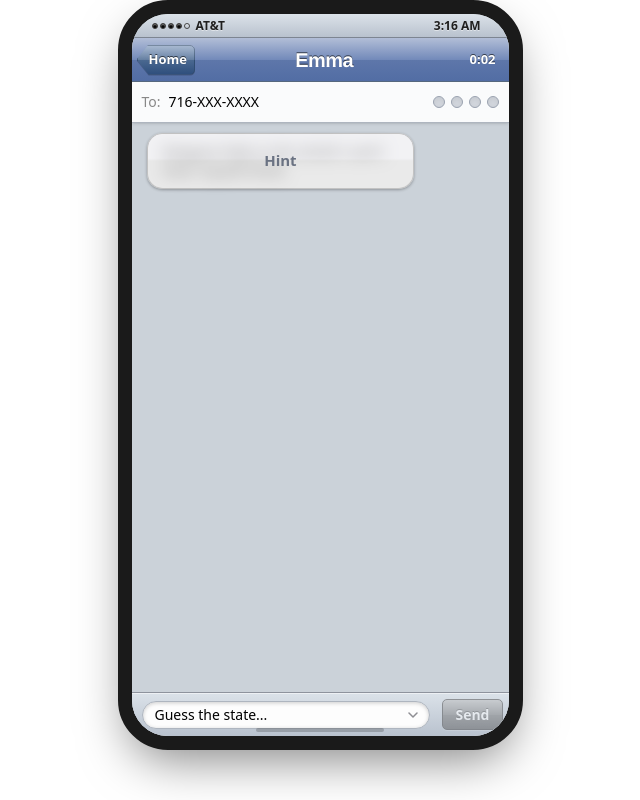
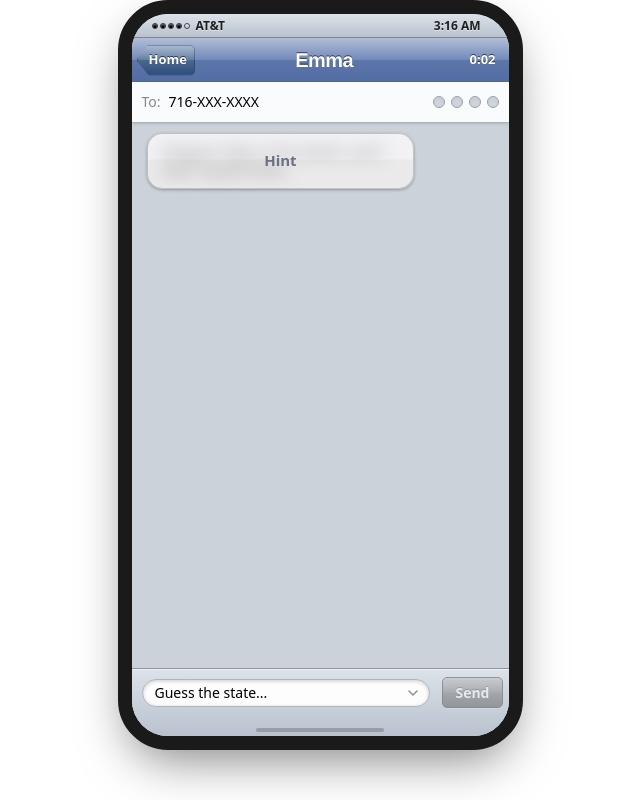
Before and after one commit to dustinmichels/area-code-expert, a Vue app in the folder app/: page / in a window 1280 px wide. Both pictures are taken after a click on the button "DAILY CHALLENGE". Shown: the whole page, without its empty margins (320-960 px from the left). Built offline with nearby package versions, Linux system fonts and the light colour scheme.

Commit message:
fix style on chat screen

```diff
--- a/app/src/components/ChatScreen.vue
+++ b/app/src/components/ChatScreen.vue
@@ -337,7 +337,7 @@ const sendMessage = () => {
 
     <!-- Footer / Input Area -->
     <div
-      class="h-[44px] bg-[linear-gradient(to_bottom,#dbe2e9_0%,#b9c2ce_100%)] flex items-center px-[6px] border-t border-[#8e939d] shadow-[inset_0_1px_0_rgba(255,255,255,0.5)] relative shrink-0"
+      class="pt-[8px] pb-[28px] bg-[linear-gradient(to_bottom,#dbe2e9_0%,#b9c2ce_100%)] flex items-center px-[6px] border-t border-[#8e939d] shadow-[inset_0_1px_0_rgba(255,255,255,0.5)] relative shrink-0"
     >
       <div class="relative flex-1 mx-[4px]">
         <select
```
